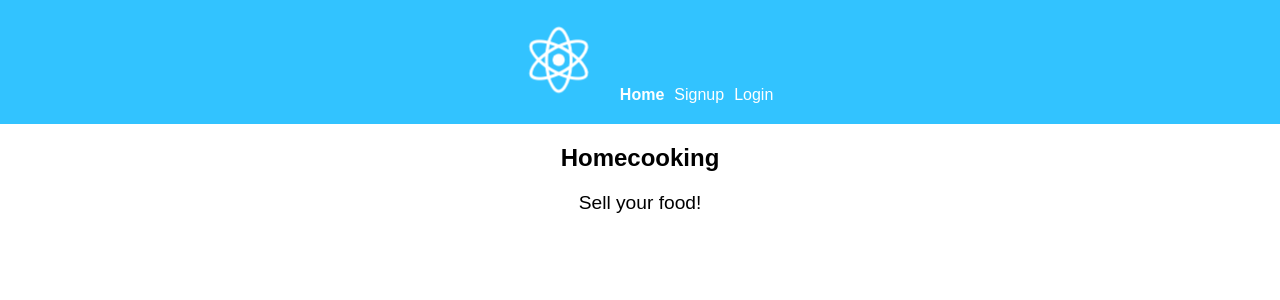
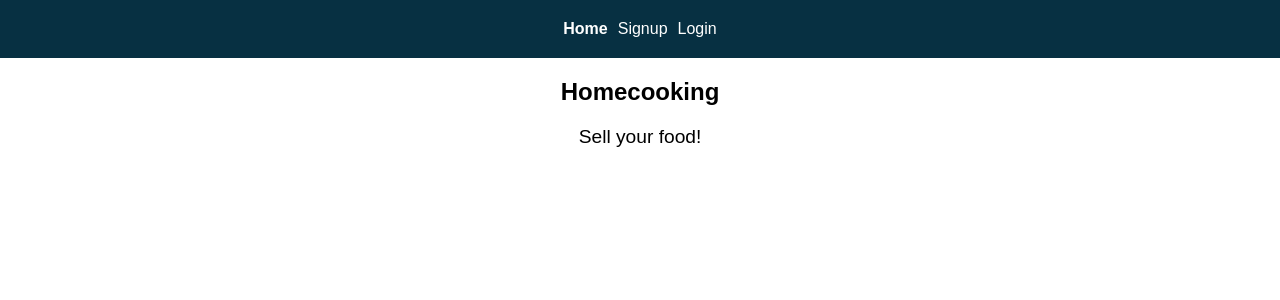
Before and after one commit to frd26x/homecooking, a React (Create React App) app in the folder client/: page / in a window 1280 px wide. Shown: the top 300 px of the page. Built offline with nearby package versions, Linux system fonts and the light colour scheme.

Commit message:
App turned in functional component

```diff
--- a/client/src/components/App.jsx
+++ b/client/src/components/App.jsx
@@ -1,34 +1,25 @@
-import React, { Component } from "react";
+import React from "react";
 import { Route, Link, NavLink, Switch } from "react-router-dom";
 import Home from "./pages/Home";
 import Login from "./pages/Login";
 import Signup from "./pages/Signup";
 import api from "../api";
-import logo from "../logo.svg";
 
-export default class App extends Component {
-  constructor(props) {
-    super(props);
-    this.state = {};
-  }
+export default function App() {
+  const handleLogoutClick = e => {
+    api.logout();
+  };
 
-  handleLogoutClick(e) {
-    api.logout();
-  }
-
-  render() {
   return (
     <div className="App">
       <header className="App-header">
-          <img src={logo} className="App-logo" alt="logo" />
-
         <NavLink to="/" exact>
           Home
         </NavLink>
         {!api.isLoggedIn() && <NavLink to="/signup">Signup</NavLink>}
         {!api.isLoggedIn() && <NavLink to="/login">Login</NavLink>}
         {api.isLoggedIn() && (
-            <Link to="/" onClick={e => this.handleLogoutClick(e)}>
+          <Link to="/" onClick={e => handleLogoutClick(e)}>
             Logout
           </Link>
         )}
@@ -42,4 +33,3 @@ export default class App extends Component {
     </div>
   );
 }
-}
--- a/client/src/index.scss
+++ b/client/src/index.scss
@@ -1,6 +1,6 @@
 // --------------------
 // Definition of variables
-$primary: #32c3ff;
+$primary:#073042;
 
 
 // ----------------------------------------
```
Lines whose indentation alone changed are shown as unchanged.
